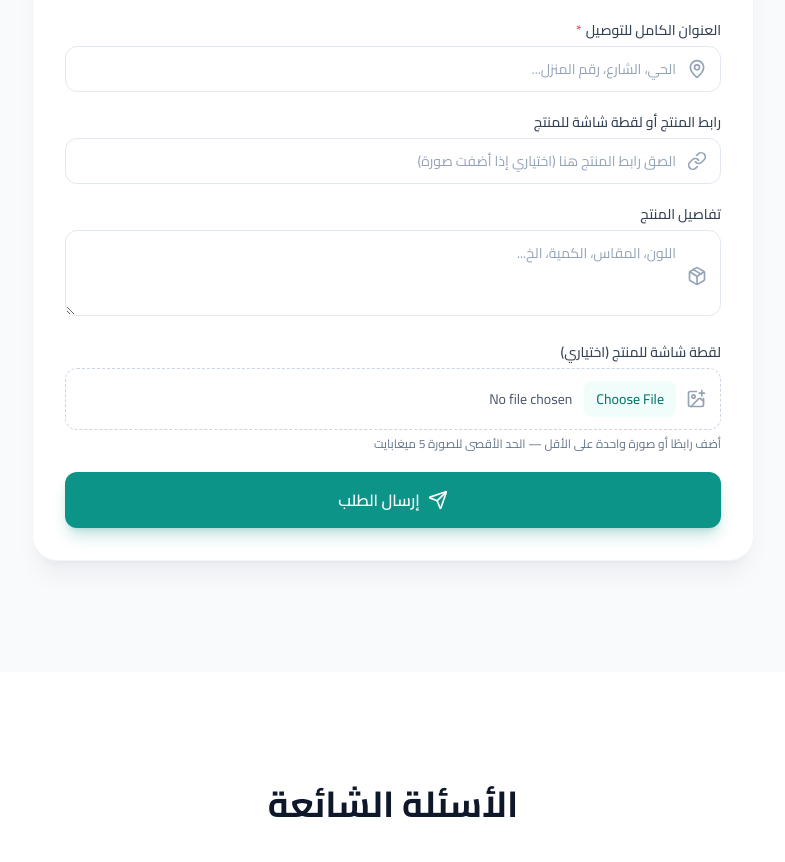
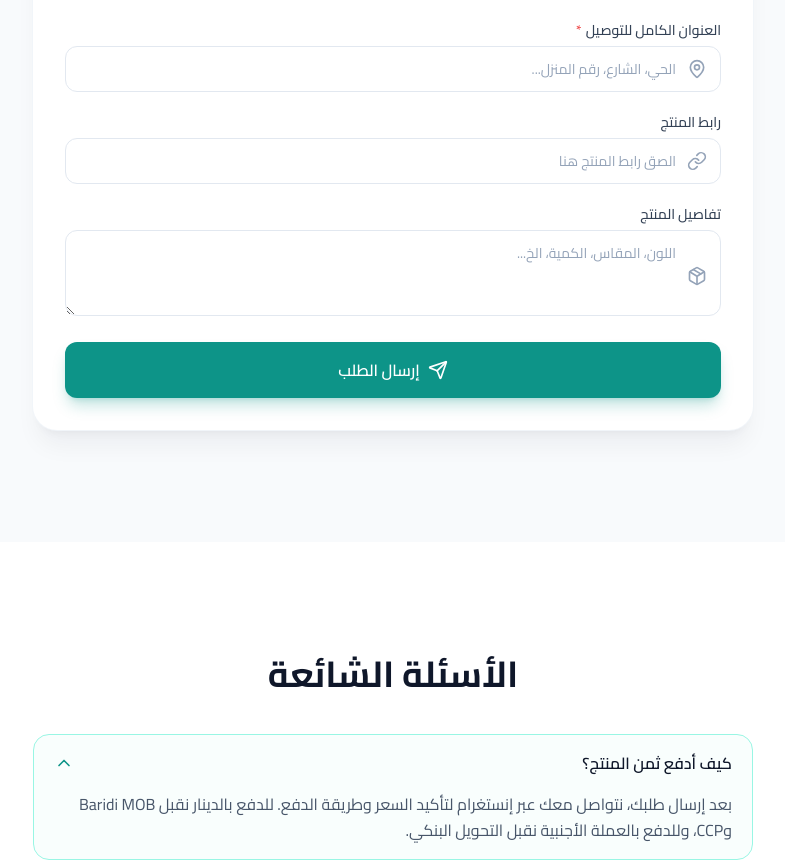
Before and after one commit to berberitashop-coder/Berberita-Shop-, a React (Vite) app: page / in a window 1280 px wide. Shown: the part 1437-2299 px from the top of the page, without its empty margins (247-1032 px from the left). Built offline with nearby package versions, Linux system fonts and the light colour scheme; no server answers.

Commit message:
Remove product screenshot upload from order form

```diff
--- a/src/components/OrderForm.tsx
+++ b/src/components/OrderForm.tsx
@@ -1,5 +1,5 @@
 import { useState, type FormEvent } from 'react';
-import { Send, CheckCircle2, Instagram, AlertCircle, Loader2, User, AtSign, Phone, MapPin, Link as LinkIcon, Package, ImagePlus, Hash } from 'lucide-react';
+import { Send, CheckCircle2, Instagram, AlertCircle, Loader2, User, AtSign, Phone, MapPin, Link as LinkIcon, Package, Hash } from 'lucide-react';
 import { useLang } from '@/lib/LanguageContext';
 import { supabase, type Order } from '@/lib/supabase';
 import { sendOrderEmail } from '@/lib/web3forms';
@@ -7,22 +7,13 @@ import { INSTAGRAM_URL, wilayas } from '@/lib/translations';
 
 type Status = 'idle' | 'submitting' | 'success' | 'error';
 
-const MAX_IMAGE_SIZE = 5 * 1024 * 1024;
-const IMAGE_EXTENSIONS: Record<string, string> = {
-  'image/jpeg': 'jpg',
-  'image/png': 'png',
-  'image/webp': 'webp',
-  'image/gif': 'gif',
-};
-
 export default function OrderForm() {
   const { lang, t } = useLang();
   const [status, setStatus] = useState<Status>('idle');
   const [formErrors, setFormErrors] = useState<Record<string, string>>({});
-  const [selectedFileName, setSelectedFileName] = useState('');
   const [formKey, setFormKey] = useState(0);
 
-  const validate = (data: Record<string, string>, image: File | null) => {
+  const validate = (data: Record<string, string>) => {
     const errs: Record<string, string> = {};
     const required = ['fullName', 'instagram', 'phone', 'city', 'postalCode', 'address'];
     for (const f of required) {
@@ -33,17 +24,11 @@ export default function OrderForm() {
     if (data.postalCode && !/^\d{5}$/.test(data.postalCode.trim())) {
       errs.postalCode = t.form.errors.invalidPostalCode;
     }
-    if (!data.productUrl?.trim() && !image) {
+    if (!data.productUrl?.trim() && !data.details?.trim()) {
       errs.productUrl = t.form.errors.required;
     }
     if (data.productUrl && !/^https?:\/\/.+\..+/i.test(data.productUrl.trim())) {
       errs.productUrl = t.form.errors.invalidUrl;
-    }
-    if (image && !IMAGE_EXTENSIONS[image.type]) {
-      errs.productImage = t.form.errors.invalidImage;
-    }
-    if (image && image.size > MAX_IMAGE_SIZE) {
-      errs.productImage = t.form.errors.imageTooLarge;
     }
     if (data.phone && !/^[+\d\s()-]{6,}$/.test(data.phone.trim())) {
       errs.phone = t.form.errors.invalidPhone;
@@ -64,10 +49,7 @@ export default function OrderForm() {
       productUrl: String(fd.get('productUrl') ?? ''),
       details: String(fd.get('details') ?? ''),
     };
-    const selectedImage = fd.get('productImage');
-    const image = selectedImage instanceof File && selectedImage.size > 0 ? selectedImage : null;
-
-    const errs = validate(data, image);
+    const errs = validate(data);
     setFormErrors(errs);
     if (Object.keys(errs).length > 0) return;
 
@@ -85,21 +67,13 @@ export default function OrderForm() {
 
     let savedToDatabase = false;
     try {
-      if (image) {
-        const extension = IMAGE_EXTENSIONS[image.type];
-        const imagePath = `products/${crypto.randomUUID()}.${extension}`;
-        const { error: uploadError } = await supabase.storage
-          .from('product-images')
-          .upload(imagePath, image, { contentType: image.type, upsert: false });
-        if (!uploadError) order.product_image_path = imagePath;
-      }
       const { error } = await supabase.from('orders').insert(order);
       savedToDatabase = !error;
     } catch {
       savedToDatabase = false;
     }
 
-    const emailSent = await sendOrderEmail(order, image?.name);
+    const emailSent = await sendOrderEmail(order);
 
     setStatus(emailSent || savedToDatabase ? 'success' : 'error');
   };
@@ -107,7 +81,6 @@ export default function OrderForm() {
   const reset = () => {
     setStatus('idle');
     setFormErrors({});
-    setSelectedFileName('');
     setFormKey((key) => key + 1);
   };
 
@@ -240,33 +213,6 @@ export default function OrderForm() {
             ))}
           </div>
 
-          <div>
-            <label htmlFor="productImage" className="block text-sm font-medium text-slate-700 mb-1.5">
-              {t.form.fields.productImage}
-            </label>
-            <div className={`relative rounded-xl border border-dashed transition focus-within:ring-2 focus-within:ring-teal-500/40 focus-within:border-teal-500 ${
-              formErrors.productImage ? 'border-red-300 bg-red-50/30' : 'border-slate-300'
-            }`}>
-              <span className="pointer-events-none absolute inset-y-0 start-0 flex items-center ps-3.5 text-slate-400">
-                <ImagePlus className="h-5 w-5" />
-              </span>
-              <input
-                id="productImage"
-                name="productImage"
-                type="file"
-                accept="image/jpeg,image/png,image/webp,image/gif"
-                onChange={(event) => setSelectedFileName(event.target.files?.[0]?.name ?? '')}
-                className="w-full cursor-pointer rounded-xl px-3 py-3 ps-11 text-sm text-slate-600 file:me-3 file:rounded-lg file:border-0 file:bg-teal-50 file:px-3 file:py-2 file:font-medium file:text-teal-700 hover:file:bg-teal-100"
-              />
-            </div>
-            <p className="mt-1.5 text-xs text-slate-500">
-              {selectedFileName || t.form.fields.productImageHint}
-            </p>
-            {formErrors.productImage && (
-              <p className="mt-1.5 text-xs text-red-600">{formErrors.productImage}</p>
-            )}
-          </div>
-
           <button
             type="submit"
             disabled={status === 'submitting'}
--- a/src/lib/translations.ts
+++ b/src/lib/translations.ts
@@ -148,8 +148,8 @@ export const translations: Record<Language, Dict> = {
         postalCodePlaceholder: `مثال: 16000`,
         address: `العنوان الكامل للتوصيل`,
         addressPlaceholder: `الحي، الشارع، رقم المنزل...`,
-        productUrl: `رابط المنتج أو لقطة شاشة للمنتج`,
-        productUrlPlaceholder: `الصق رابط المنتج هنا (اختياري إذا أضفت صورة)`,
+    productUrl: `رابط المنتج`,
+    productUrlPlaceholder: `الصق رابط المنتج هنا`,
         productImage: `لقطة شاشة للمنتج (اختياري)`,
         productImageHint: `أضف رابطًا أو صورة واحدة على الأقل — الحد الأقصى للصورة 5 ميغابايت`,
         details: `تفاصيل المنتج`,
@@ -233,8 +233,8 @@ export const translations: Record<Language, Dict> = {
         postalCodePlaceholder: `Ex : 16000`,
         address: `Adresse complète de livraison`,
         addressPlaceholder: `Quartier, rue, numéro...`,
-        productUrl: `Lien du produit ou capture d'écran`,
-        productUrlPlaceholder: `Collez le lien du produit (facultatif si vous ajoutez une image)`,
+    productUrl: `Lien du produit`,
+    productUrlPlaceholder: `Collez le lien du produit ici`,
         productImage: `Capture d'écran du produit (facultatif)`,
         productImageHint: `Ajoutez au moins un lien ou une image — taille maximale : 5 Mo`,
         details: `Détails du produit`,
@@ -318,8 +318,8 @@ export const translations: Record<Language, Dict> = {
         postalCodePlaceholder: `e.g. 16000`,
         address: `Full delivery address`,
         addressPlaceholder: `Neighborhood, street, house number...`,
-        productUrl: `Product link or screenshot`,
-        productUrlPlaceholder: `Paste the product link (optional if you add an image)`,
+    productUrl: `Product link`,
+    productUrlPlaceholder: `Paste the product link here`,
         productImage: `Product screenshot (optional)`,
         productImageHint: `Add at least one link or image — maximum image size: 5 MB`,
         details: `Product details`,
--- a/src/lib/web3forms.ts
+++ b/src/lib/web3forms.ts
@@ -4,7 +4,7 @@ import type { Order } from '@/lib/supabase';
 const WEB3FORMS_ACCESS_KEY = '33579ed5-c719-460c-8993-bf0606dfe166';
 const WEB3FORMS_ENDPOINT = 'https://api.web3forms.com/submit';
 
-export async function sendOrderEmail(order: Order, imageFileName?: string): Promise<boolean> {
+export async function sendOrderEmail(order: Order): Promise<boolean> {
   const payload = {
     access_key: WEB3FORMS_ACCESS_KEY,
     subject: `Nouvelle commande - ${order.full_name}`,
@@ -17,11 +17,6 @@ export async function sendOrderEmail(order: Order, imageFileName?: string): Prom
     'Adresse de livraison': order.delivery_address,
     'Lien du produit': order.product_url || '—',
     'Détails du produit': order.product_details || '—',
-    'Image du produit': order.product_image_path
-      ? `${imageFileName ?? 'image'} (Supabase Storage: product-images/${order.product_image_path})`
-      : imageFileName
-        ? `${imageFileName} (non enregistrée)`
-        : '—',
     botcheck: '',
   };
 
```
